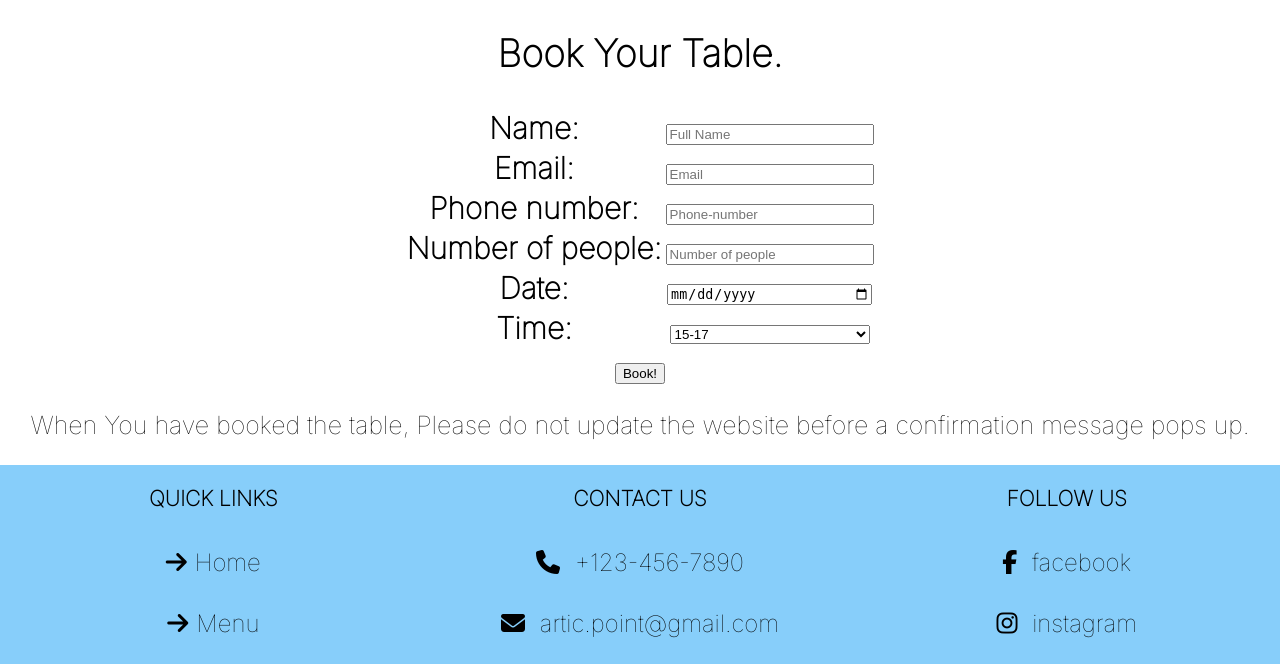
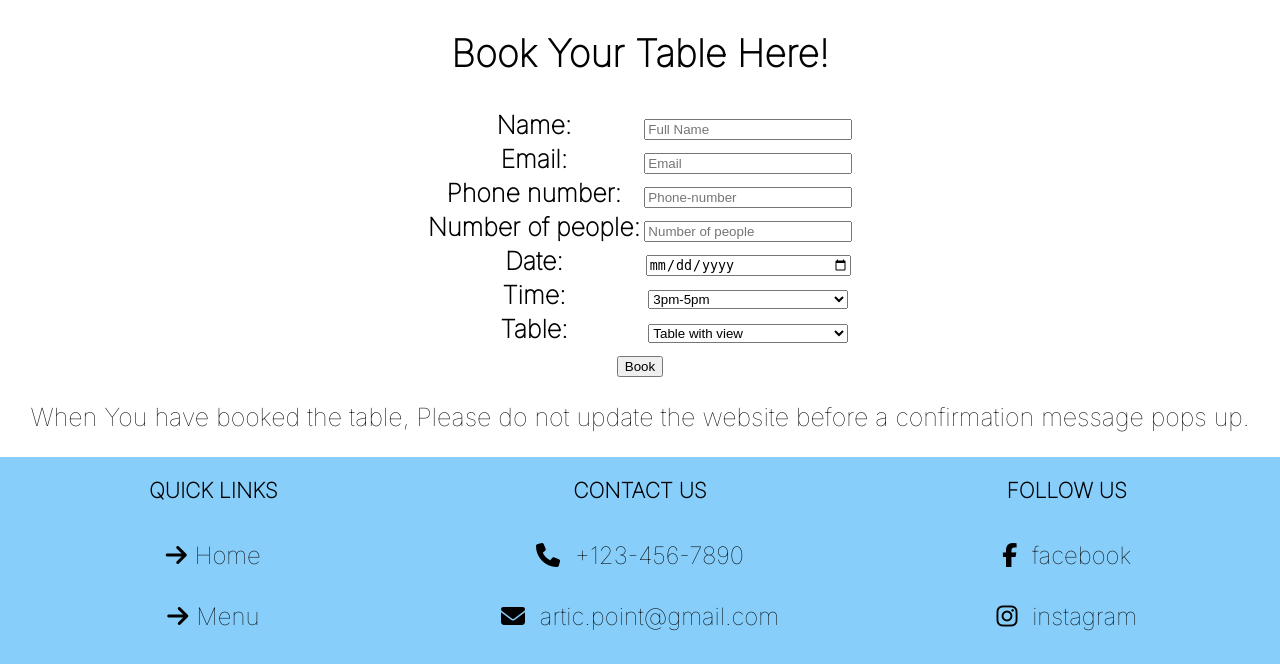
Before and after one commit to matgus217/Artic-Point, a Django app: page /book.html in a window 1280 px wide. Shown: the part 160-824 px from the top of the page. Run offline with Django 3.2, Linux system fonts and the light colour scheme; some libraries are stand-ins or nearby versions; some web fonts are replaced.

Commit message:
Add changes in reserve_table_form

```diff
--- a/pages/forms.py
+++ b/pages/forms.py
@@ -2,14 +2,15 @@ from django.forms import ModelForm
 from django import forms
 from .models import Reservation
 
-tableChoices = {
-    'window1': 'Table with view',
-    'window2': 'Table around ice-fountain',
-    'bigTable1': 'Big table with lake view',
-    'bigTable2': 'Big table upstairs with lake view'
-}
 
-sittingTimes = [('3-5', '15-17'), ('5-7', '17-19'), ('7-9', '19-21'),]
+tableChoices = [
+    ('1', 'Table with view'),
+    ('2', 'Table around ice-fountain'),
+    ('3', 'Big table with lake view'),
+    ('4', 'Big table upstairs with lake view')
+]
+
+sittingTimes = [('3-5', '3pm-5pm'), ('5-7', '5pm-7pm'), ('7-9', '7pm-9pm'),]
 
 
 class Reserve_table_form(ModelForm):
@@ -20,13 +21,16 @@ class Reserve_table_form(ModelForm):
     phone_number = forms.IntegerField(widget=forms.TextInput(
         attrs={'placeholder': 'Phone-number', 'style': 'width: 200px;', 'class': 'form-control'}))
     number_of_people = forms.IntegerField(widget=forms.NumberInput(
-        attrs={'placeholder': 'Number of people', 'style': 'width: 200px;', 'class': 'form-control'}))
+        attrs={'min': 1, 'max': '10', 'type': 'number', 'placeholder': 'Number of people', 'style': 'width: 200px;', 'class': 'form-control'}))
+    table = forms.ChoiceField(choices=tableChoices, widget=forms.Select(
+        attrs={'style': 'width: 200px;', 'class': 'form-control'}))
     date = forms.DateField(widget=forms.NumberInput(
-        attrs={'placeholder': 'Which day do you wish to visit us?', 'class': 'form-control', 'type': 'date', 'style': 'width: 200px;'}))
+        attrs={'class': 'form-control', 'type': 'date', 'style': 'width: 200px;'}))
     time = forms.ChoiceField(choices=sittingTimes, widget=forms.Select(
-        attrs={'placeholder': 'What time do you want to visit us?', 'style': 'width: 200px;', 'class': 'form-control'}))
+        attrs={'style': 'width: 200px;', 'class': 'form-control'}))
 
     class Meta:
         model = Reservation
         fields = ['name', 'email', 'phone_number',
-                  'number_of_people', 'date', 'time']
+                  'number_of_people', 'date', 'time', 'table']
+        unique_together = ('date', 'time', 'table',)
--- a/pages/models.py
+++ b/pages/models.py
@@ -5,12 +5,18 @@ from django.core.validators import MinValueValidator, MaxValueValidator
 from datetime import datetime
 
 
+sittingTimes = (
+    ("3-5", "3pm-5pm"),
+    ("5-7", "5pm-7pm"),
+    ("7-9", "7pm-9pm"),
+)
 
-sittingTimes = (
-    ("3-5", "15-17"),
-    ("5-7", "17-19"),
-    ("7-9", "19-21"),
-)
+tableChoices = [
+    ('1', 'Table with view'),
+    ('2', 'Table around ice-fountain'),
+    ('3', 'Big table with lake view'),
+    ('4', 'Big table upstairs with lake view')
+]
 
 
 class Reservation(models.Model):
@@ -19,10 +25,9 @@ class Reservation(models.Model):
     phone_number = models.IntegerField()
     number_of_people = models.IntegerField(validators=[MinValueValidator(0),
                                                        MaxValueValidator(5)])
-    table = models.IntegerField(null=True, blank=False, validators=[MinValueValidator(0),
-                                MaxValueValidator(5)])
-    date = datetime.now()
-    time = models.CharField(choices=sittingTimes, max_length=25)
+    table = models.TextField(choices=tableChoices, max_length=255)
+    date = models.DateTimeField(default=datetime.now)
+    time = models.TextField(choices=sittingTimes, max_length=255)
 
     def __str__(self):
         return self.name
--- a/pages/templates/pages/book.html
+++ b/pages/templates/pages/book.html
@@ -45,14 +45,14 @@
 
     <!--section-->
 
-    <section class="container-fluid" id="book-bg">
+   <section class="container-fluid" id="book-bg">
     <div class="main-wrap">
         <div class="cover_ 1 cover_sm">
             <div class="container-booking">
                 <div class="book">
                     <div class="col-md-7">
-                        <h2 class="reservation-heading">Book Your Table.</h2>
-                        <div class="book-table">
+                        <h2 class="reservation-heading">Book Your Table Here!</h2>
+                         <div id="book-table">
                             <form method="POST" action="" enctype="multipart/form-data" id="book-form">
                                 {% csrf_token %}
                                 <table>
@@ -62,16 +62,17 @@
                                     </script>
                                     {% endfor %} {% endif %}
                                 </table>
-
                                 <table>
-                                    <input type="submit" class="reserve-button" value="Book!" />
+                                    <input type="submit" class="reserve-button" value="Book" />
                                 </table>
                             </form>
                         </div>
                     </div>
-
                 </div>
-                <p id="book">When You have booked the table, Please do not update the website before a confirmation message pops up.</p>
+                <p id="book">
+                    When You have booked the table, Please do not update the website
+                    before a confirmation message pops up.
+                </p>
             </div>
         </div>
     </div>
```
Also changed, not shown: pages/migrations/0002_remove_reservation_table.py (added), pages/migrations/0003_auto_20240125_0809.py (added).
